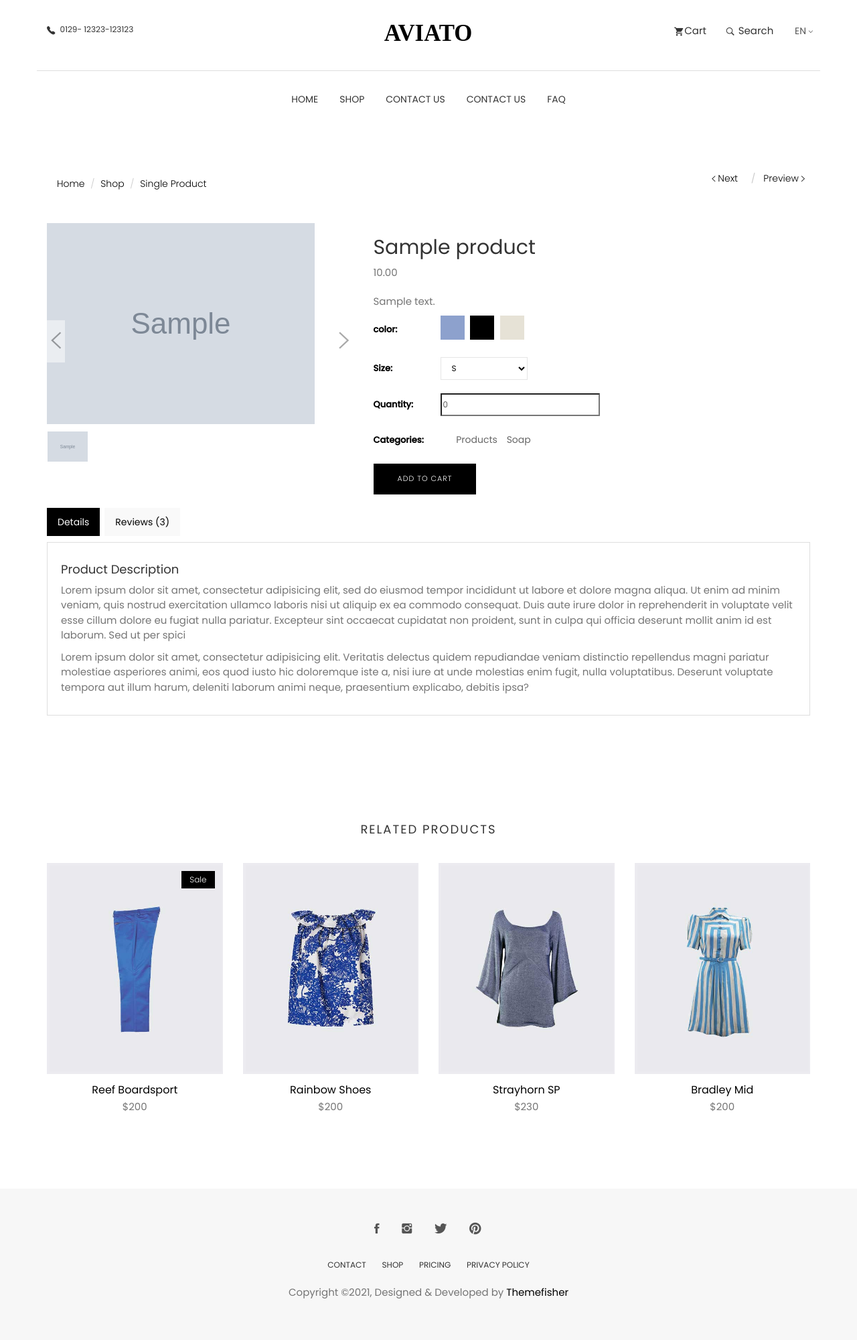
After one commit to anas-dev-tech/FindAny, a Django app: page /shop/1/ in a window 1280 px wide. The commit adds this page. Shown: the whole page at 67% size. Run offline with Django 4.2, Linux system fonts and the light colour scheme; tables that the repository leaves empty hold one stand-in row (values such as "Sample post"); grey boxes marked "Sample" are stand-in pictures; some libraries are stand-ins or nearby versions; some web fonts are replaced.

Commit message:
list & detail product

```diff
--- a/FindAny/FindAny/urls.py
+++ b/FindAny/FindAny/urls.py
@@ -8,8 +8,9 @@ from django.conf.urls.static import static
 urlpatterns = [
     path('admin/', admin.site.urls),
     path('', include('home.urls')),
-    path('shop/', include('shop.urls')),
+    path('shop/', include('shop.urls', namespace='shop')),
 ]
 
 if settings.DEBUG:
     urlpatterns += static(settings.STATIC_URL, document_root=settings.STATIC_ROOT)
+    urlpatterns += static(settings.MEDIA_URL, document_root=settings.MEDIA_ROOT)
--- a/FindAny/home/templates/include/header.html
+++ b/FindAny/home/templates/include/header.html
@@ -128,12 +128,12 @@
 
 					<!-- Home -->
 					<li class="dropdown ">
-						<a href="index.html">Home</a>
+						<a href="{% url "home" %}">Home</a>
 					</li><!-- / Home -->
 
                     <!-- Shop -->
 					<li class="dropdown ">
-						<a href="index.html">Shop</a>
+						<a href="{% url "shop:product_list" %}">Shop</a>
 					</li><!-- / Shop -->
 
                     <!-- Contact Us -->
--- a/FindAny/home/urls.py
+++ b/FindAny/home/urls.py
@@ -5,5 +5,5 @@ from . import views
 
 
 urlpatterns = [
-    path('', views.HomePageView.as_view(), name='index'),
+    path('', views.HomePageView.as_view(), name='home'),
 ]
--- /dev/null
+++ b/FindAny/shop/templates/shop/product/detail.html
@@ -0,0 +1,367 @@
+{% extends 'base.html' %}
+
+{% block title %}
+{{product.name}}
+{% endblock title %}
+
+
+{% block content %}
+
+<section class="single-product">
+	<div class="container">
+		<div class="row">
+			<div class="col-md-6">
+				<ol class="breadcrumb">
+					<li><a href="index.html">Home</a></li>
+					<li><a href="shop.html">Shop</a></li>
+					<li class="active">Single Product</li>
+				</ol>
+			</div>
+			<div class="col-md-6">
+				<ol class="product-pagination text-right">
+					<li><a href="blog-left-sidebar.html"><i class="tf-ion-ios-arrow-left"></i> Next </a></li>
+					<li><a href="blog-left-sidebar.html">Preview <i class="tf-ion-ios-arrow-right"></i></a></li>
+				</ol>
+			</div>
+		</div>
+		<div class="row mt-20">
+			<div class="col-md-5">
+				<div class="single-product-slider">
+					<div id='carousel-custom' class='carousel slide' data-ride='carousel'>
+						<div class='carousel-outer'>
+							<!-- me art lab slider -->
+							<div class='carousel-inner '>
+
+                                {% for image in product.images.all %}
+                                    <div {% if forloop.counter|add:"-1" == 0 %}
+                                            class='active item'
+                                        {% else %}
+                                            class='item'
+                                        {% endif %} >
+                                        <img src='{{image.image.url}}' alt='' data-zoom-image="{{image.image.url}}" />
+                                    </div>
+                                {% endfor %}
+
+							</div>
+
+							<!-- sag sol -->
+							<a class='left carousel-control' href='#carousel-custom' data-slide='prev'>
+								<i class="tf-ion-ios-arrow-left"></i>
+							</a>
+							<a class='right carousel-control' href='#carousel-custom' data-slide='next'>
+								<i class="tf-ion-ios-arrow-right"></i>
+							</a>
+						</div>
+
+						<!-- thumb -->
+						<ol class='carousel-indicators mCustomScrollbar meartlab'>
+
+                            {% for image in product.images.all %}
+                                <li data-target='#carousel-custom' data-slide-to='{{forloop.counter|add:"-1"}}' {% if forloop.counter|add:"-1" == 0 %}class='active'{% endif %} >
+                                    <img src='{{image.image.url}}' alt='' />
+                                </li>
+                            {% endfor %}
+
+						</ol>
+					</div>
+				</div>
+			</div>
+			<div class="col-md-7">
+				<div class="single-product-details">
+					<h2>{{product.name}}</h2>
+					<p class="product-price">{{product.price}}</p>
+
+					<p class="product-description mt-20">
+                        {{product.description}}
+					</p>
+					<div class="color-swatches">
+						<span>color:</span>
+						<ul>
+							<li>
+								<a href="#!" class="swatch-violet"></a>
+							</li>
+							<li>
+								<a href="#!" class="swatch-black"></a>
+							</li>
+							<li>
+								<a href="#!" class="swatch-cream"></a>
+							</li>
+						</ul>
+					</div>
+					<div class="product-size">
+						<span>Size:</span>
+						<select class="form-control">
+							<option>S</option>
+							<option>M</option>
+							<option>L</option>
+							<option>XL</option>
+						</select>
+					</div>
+					<div class="product-quantity">
+						<span>Quantity:</span>
+						<div class="product-quantity-slider">
+							<input id="product-quantity" type="text" value="0" name="product-quantity">
+						</div>
+					</div>
+					<div class="product-category">
+						<span>Categories:</span>
+						<ul>
+							<li><a href="product-single.html">Products</a></li>
+							<li><a href="product-single.html">Soap</a></li>
+						</ul>
+					</div>
+					<a href="cart.html" class="btn btn-main mt-20">Add To Cart</a>
+				</div>
+			</div>
+		</div>
+		<div class="row">
+			<div class="col-xs-12">
+				<div class="tabCommon mt-20">
+					<ul class="nav nav-tabs">
+						<li class="active"><a data-toggle="tab" href="#details" aria-expanded="true">Details</a></li>
+						<li class=""><a data-toggle="tab" href="#reviews" aria-expanded="false">Reviews (3)</a></li>
+					</ul>
+					<div class="tab-content patternbg">
+						<div id="details" class="tab-pane fade active in">
+							<h4>Product Description</h4>
+							<p>Lorem ipsum dolor sit amet, consectetur adipisicing elit, sed do eiusmod tempor incididunt ut labore et dolore magna aliqua. Ut enim ad minim veniam, quis nostrud exercitation ullamco laboris nisi ut aliquip ex ea commodo consequat. Duis aute irure dolor in reprehenderit in voluptate velit esse cillum dolore eu fugiat nulla pariatur. Excepteur sint occaecat cupidatat non proident, sunt in culpa qui officia deserunt mollit anim id est laborum. Sed ut per spici</p>
+							<p>Lorem ipsum dolor sit amet, consectetur adipisicing elit. Veritatis delectus quidem repudiandae veniam distinctio repellendus magni pariatur molestiae asperiores animi, eos quod iusto hic doloremque iste a, nisi iure at unde molestias enim fugit, nulla voluptatibus. Deserunt voluptate tempora aut illum harum, deleniti laborum animi neque, praesentium explicabo, debitis ipsa?</p>
+						</div>
+						<div id="reviews" class="tab-pane fade">
+							<div class="post-comments">
+						    	<ul class="media-list comments-list m-bot-50 clearlist">
+								    <!-- Comment Item start-->
+								    <li class="media">
+
+								        <a class="pull-left" href="#!">
+								            <img class="media-object comment-avatar" src="images/blog/avater-1.jpg" alt="" width="50" height="50" />
+								        </a>
+
+								        <div class="media-body">
+								            <div class="comment-info">
+								                <h4 class="comment-author">
+								                    <a href="#!">Jonathon Andrew</a>
+
+								                </h4>
+								                <time datetime="2013-04-06T13:53">July 02, 2015, at 11:34</time>
+								                <a class="comment-button" href="#!"><i class="tf-ion-chatbubbles"></i>Reply</a>
+								            </div>
+
+								            <p>
+								                Lorem ipsum dolor sit amet, consectetur adipiscing elit. Quisque at magna ut ante eleifend eleifend.Lorem ipsum dolor sit amet, consectetur adipisicing elit. Quod laborum minima, reprehenderit laboriosam officiis praesentium? Impedit minus provident assumenda quae.
+								            </p>
+								        </div>
+
+								    </li>
+								    <!-- End Comment Item -->
+
+								    <!-- Comment Item start-->
+								    <li class="media">
+
+								        <a class="pull-left" href="#!">
+								            <img class="media-object comment-avatar" src="images/blog/avater-4.jpg" alt="" width="50" height="50" />
+								        </a>
+
+								        <div class="media-body">
+
+								            <div class="comment-info">
+								                <div class="comment-author">
+								                    <a href="#!">Jonathon Andrew</a>
+								                </div>
+								                <time datetime="2013-04-06T13:53">July 02, 2015, at 11:34</time>
+								                <a class="comment-button" href="#!"><i class="tf-ion-chatbubbles"></i>Reply</a>
+								            </div>
+
+								            <p>
+								                Lorem ipsum dolor sit amet, consectetur adipiscing elit. Quisque at magna ut ante eleifend eleifend. Lorem ipsum dolor sit amet, consectetur adipisicing elit. Magni natus, nostrum iste non delectus atque ab a accusantium optio, dolor!
+								            </p>
+
+								        </div>
+
+								    </li>
+								    <!-- End Comment Item -->
+
+								    <!-- Comment Item start-->
+								    <li class="media">
+
+								        <a class="pull-left" href="#!">
+								            <img class="media-object comment-avatar" src="images/blog/avater-1.jpg" alt="" width="50" height="50">
+								        </a>
+
+								        <div class="media-body">
+
+								            <div class="comment-info">
+								                <div class="comment-author">
+								                    <a href="#!">Jonathon Andrew</a>
+								                </div>
+								                <time datetime="2013-04-06T13:53">July 02, 2015, at 11:34</time>
+								                <a class="comment-button" href="#!"><i class="tf-ion-chatbubbles"></i>Reply</a>
+								            </div>
+
+								            <p>
+								                Lorem ipsum dolor sit amet, consectetur adipiscing elit. Quisque at magna ut ante eleifend eleifend.
+								            </p>
+
+								        </div>
+
+								    </li>
+							</ul>
+							</div>
+						</div>
+					</div>
+				</div>
+			</div>
+		</div>
+	</div>
+</section>
+<section class="products related-products section">
+	<div class="container">
+		<div class="row">
+			<div class="title text-center">
+				<h2>Related Products</h2>
+			</div>
+		</div>
+		<div class="row">
+			<div class="col-md-3">
+				<div class="product-item">
+					<div class="product-thumb">
+						<span class="bage">Sale</span>
+						<img class="img-responsive" src="images/shop/products/product-5.jpg" alt="product-img" />
+						<div class="preview-meta">
+							<ul>
+								<li>
+									<span  data-toggle="modal" data-target="#product-modal">
+										<i class="tf-ion-ios-search"></i>
+									</span>
+								</li>
+								<li>
+			                        <a href="#" ><i class="tf-ion-ios-heart"></i></a>
+								</li>
+								<li>
+									<a href="#!"><i class="tf-ion-android-cart"></i></a>
+								</li>
+							</ul>
+                      	</div>
+					</div>
+					<div class="product-content">
+						<h4><a href="product-single.html">Reef Boardsport</a></h4>
+						<p class="price">$200</p>
+					</div>
+				</div>
+			</div>
+			<div class="col-md-3">
+				<div class="product-item">
+					<div class="product-thumb">
+						<img class="img-responsive" src="images/shop/products/product-1.jpg" alt="product-img" />
+						<div class="preview-meta">
+							<ul>
+								<li>
+									<span  data-toggle="modal" data-target="#product-modal">
+										<i class="tf-ion-ios-search-strong"></i>
+									</span>
+								</li>
+								<li>
+			                        <a href="#" ><i class="tf-ion-ios-heart"></i></a>
+								</li>
+								<li>
+									<a href="#!"><i class="tf-ion-android-cart"></i></a>
+								</li>
+							</ul>
+                      	</div>
+					</div>
+					<div class="product-content">
+						<h4><a href="product-single.html">Rainbow Shoes</a></h4>
+						<p class="price">$200</p>
+					</div>
+				</div>
+			</div>
+			<div class="col-md-3">
+				<div class="product-item">
+					<div class="product-thumb">
+						<img class="img-responsive" src="images/shop/products/product-2.jpg" alt="product-img" />
+						<div class="preview-meta">
+							<ul>
+								<li>
+									<span  data-toggle="modal" data-target="#product-modal">
+										<i class="tf-ion-ios-search"></i>
+									</span>
+								</li>
+								<li>
+			                        <a href="#" ><i class="tf-ion-ios-heart"></i></a>
+								</li>
+								<li>
+									<a href="#!"><i class="tf-ion-android-cart"></i></a>
+								</li>
+							</ul>
+                      	</div>
+					</div>
+					<div class="product-content">
+						<h4><a href="product-single.html">Strayhorn SP</a></h4>
+						<p class="price">$230</p>
+					</div>
+				</div>
+			</div>
+			<div class="col-md-3">
+				<div class="product-item">
+					<div class="product-thumb">
+						<img class="img-responsive" src="images/shop/products/product-3.jpg" alt="product-img" />
+						<div class="preview-meta">
+							<ul>
+								<li>
+									<span  data-toggle="modal" data-target="#product-modal">
+										<i class="tf-ion-ios-search"></i>
+									</span>
+								</li>
+								<li>
+			                        <a href="#" ><i class="tf-ion-ios-heart"></i></a>
+								</li>
+								<li>
+									<a href="#!"><i class="tf-ion-android-cart"></i></a>
+								</li>
+							</ul>
+                      	</div>
+					</div>
+					<div class="product-content">
+						<h4><a href="product-single.html">Bradley Mid</a></h4>
+						<p class="price">$200</p>
+					</div>
+				</div>
+			</div>
+
+		</div>
+	</div>
+</section>
+
+
+
+<!-- Modal -->
+<div class="modal product-modal fade" id="product-modal">
+	<button type="button" class="close" data-dismiss="modal" aria-label="Close">
+		<i class="tf-ion-close"></i>
+	</button>
+  	<div class="modal-dialog " role="document">
+    	<div class="modal-content">
+	      	<div class="modal-body">
+	        	<div class="row">
+	        		<div class="col-md-8">
+	        			<div class="modal-image">
+		        			<img class="img-responsive" src="images/shop/products/modal-product.jpg" />
+	        			</div>
+	        		</div>
+	        		<div class="col-md-3">
+	        			<div class="product-short-details">
+	        				<h2 class="product-title">GM Pendant, Basalt Grey</h2>
+	        				<p class="product-price">$200</p>
+	        				<p class="product-short-description">
+	        					Lorem ipsum dolor sit amet, consectetur adipisicing elit. Rem iusto nihil cum. Illo laborum numquam rem aut officia dicta cumque.
+	        				</p>
+	        				<a href="#!" class="btn btn-main">Add To Cart</a>
+	        				<a href="#!" class="btn btn-transparent">View Product Details</a>
+	        			</div>
+	        		</div>
+	        	</div>
+	        </div>
+    	</div>
+  	</div>
+</div>
+{% endblock content %}
--- a/FindAny/shop/urls.py
+++ b/FindAny/shop/urls.py
@@ -1,8 +1,9 @@
 from django.urls import path
+from . import views
 
 
-
-
+app_name = 'shop'
 urlpatterns = [
-
+    path('', views.ProductListView.as_view(), name='product_list'),
+    path('<int:pk>/', views.ProductDetailView.as_view(), name='product_detail'),
 ]
--- a/FindAny/shop/views.py
+++ b/FindAny/shop/views.py
@@ -1,5 +1,5 @@
 from django.shortcuts import render
-from django.views.generic import ListView
+from django.views.generic import ListView, DetailView
 from .models import Product
 
 
@@ -8,3 +8,9 @@ from .models import Product
 class ProductListView(ListView):
     model = Product
     template_name = 'shop/product/list.html'
+    context_object_name = 'products'
+
+class ProductDetailView(DetailView):
+    model = Product
+    template_name ='shop/product/detail.html'
+    context_object_name = 'product'
```
Also changed, not shown: FindAny/FindAny/settings.py (+8 -1 lines), FindAny/shop/admin.py (+11 -1 lines), FindAny/shop/models.py (+16 -1 lines), FindAny/shop/templates/shop/product/include/modal.html (added, +30 -0 lines), FindAny/shop/templates/shop/product/list.html (+66 -0 lines), FindAny/media/products/2024/07/27/FEATURE_Beanies.jpg (added), FindAny/media/products/2024/07/27/Mens_Green_Long_Sleeve_Drawstring_Hoodies_with_Kangaroo_Pocket_-_Green___L.jpg (added), FindAny/media/products/2024/07/27/dba730e6-3032-43c5-b16b-c4a424c2dec1.jpg (added), FindAny/shop/migrations/0002_remove_product_image_product_tags_productimage.py (added).
